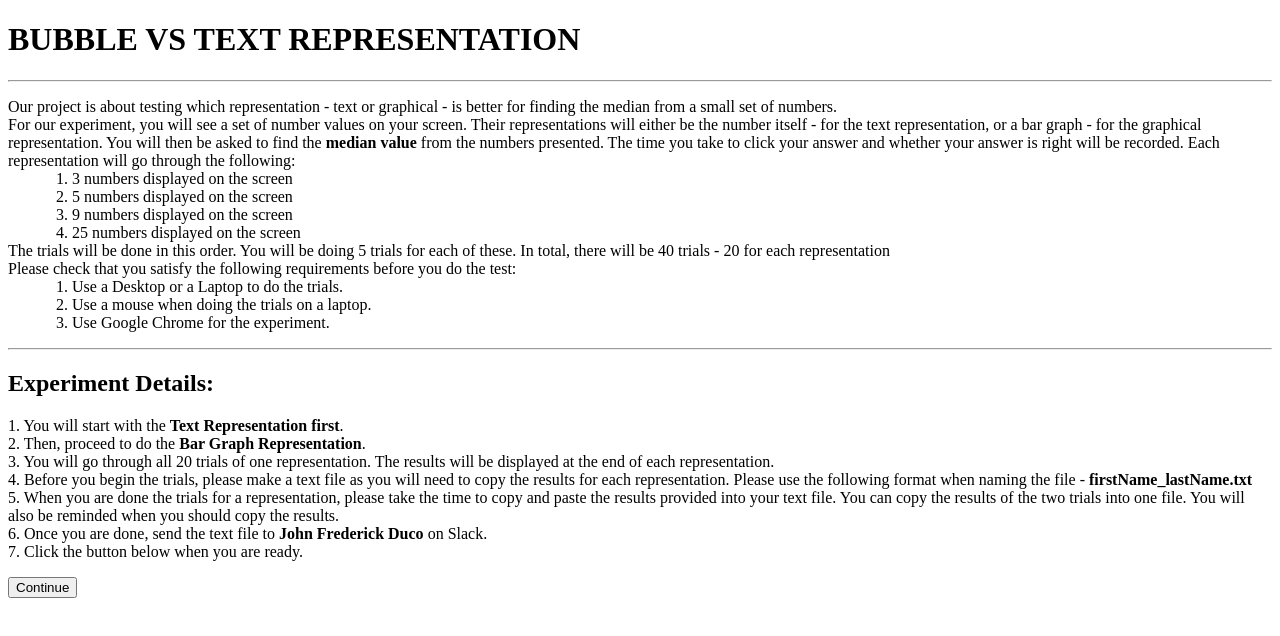
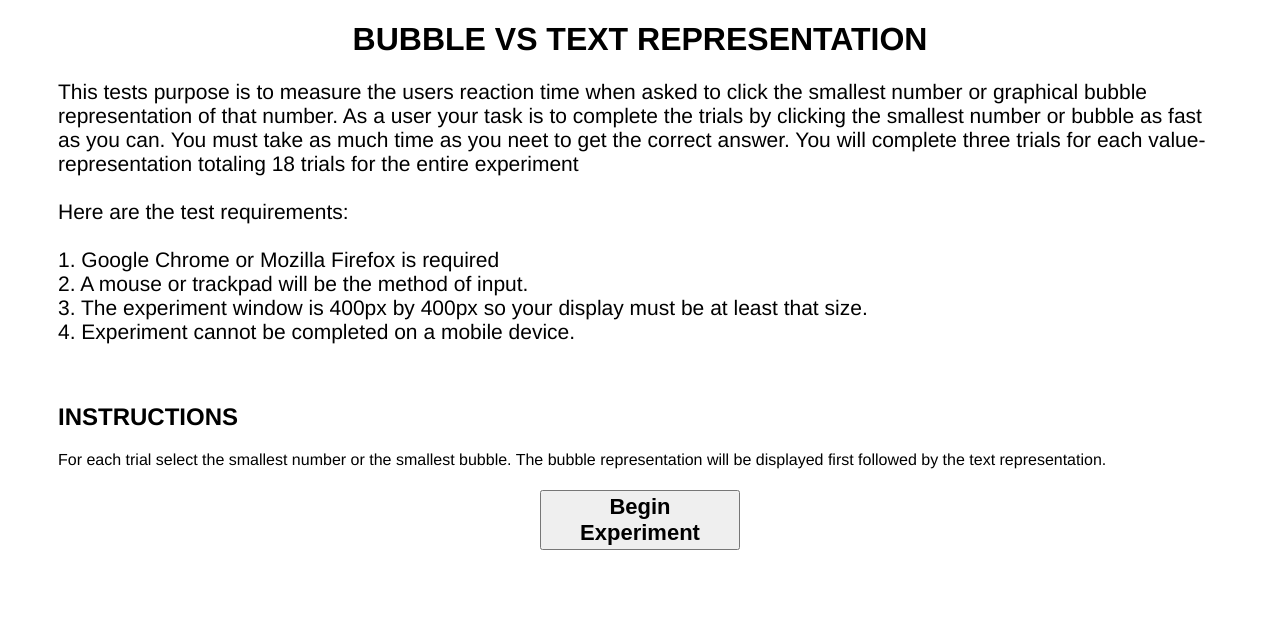
Before and after one commit to benguarasci/benguarasci.github.io, a plain HTML site: page index.html in a window 1280 px wide. Drawn offline with Linux system fonts and the light colour scheme.

Commit message:
ben commit

```diff
--- a/index.html
+++ b/index.html
@@ -1,68 +1,44 @@
-<!-- <html>
-<head>
-<h1 class = 'c1'>
-    welcome
-</h1>
+<!DOCTYPE html>
 
-  <link rel="stylesheet" href="stylesheet.css">
-
-</head>
-
-<body>
-  <script src="main.js"></script>
-
-</body>
-</html> -->
-
-<!DOCTYPE html>
+<link rel="stylesheet" href="stylesheet.css">
 <html>
 <head>
-	<h1>BUBBLE VS TEXT REPRESENTATION</h1>
-
-
+	<h1 class="test">BUBBLE VS TEXT REPRESENTATION</h1>
 </head>
 
 <body>
 <script type="text/javascript" src="main.js"></script>
 <div class="header">
 	<h1 id="title_text"></h1>
-</div><hr>
+
 
 <div id="details">
-	<p> Our project is about testing which representation - text or graphical - is better for finding the median from a small set of numbers. <br>
-		For our experiment, you will see a set of number values on your screen. Their representations will either be the number itself - for the text representation, or a bar
-		graph - for the graphical representation. You will then be asked to find the <b>median value</b> from the numbers presented.
-		The time you take to click your answer and whether your answer is right will be recorded. Each representation will go through the following: <br>
-			&emsp;&emsp;&emsp;1. 3 numbers displayed on the screen <br>
-			&emsp;&emsp;&emsp;2. 5 numbers displayed on the screen <br>
-			&emsp;&emsp;&emsp;3. 9 numbers displayed on the screen <br>
-			&emsp;&emsp;&emsp;4. 25 numbers displayed on the screen <br>
-		The trials will be done in this order.
-		You will be doing 5 trials for each of these. In total, there will be 40 trials - 20 for each representation <br>
-		Please check that you satisfy the following requirements before you do the test: <br>
-			&emsp;&emsp;&emsp;1. Use a Desktop or a Laptop to do the trials. <br>
-			&emsp;&emsp;&emsp;2. Use a mouse when doing the trials on a laptop. <br>
-			&emsp;&emsp;&emsp;3. Use Google Chrome for the experiment. <br>
+	<p>This tests purpose is to measure the users reaction time when asked to click the smallest number or graphical bubble representation of that number.
+        As a user your task is to complete the trials by clicking the smallest number or bubble as fast as you can.
+        You must take as much time as you neet to get the correct answer.
+        You will complete three trials for each value-representation totaling 18 trials for the entire experiment
+        <br>
+        <br>
+
+		Here are the test requirements: <br> <br>
+			1. Google Chrome or Mozilla Firefox is required <br>
+			2. A mouse or trackpad will be the method of input. <br>
+			3. The experiment window is 400px by 400px so your display must be at least that size. <br>
+            4. Experiment cannot be completed on a mobile device. <br>
 </p>
 </div>
-<hr>
-<div id="instructions">
-	<h2 id="test">Experiment Details:</h2>
-	<p>
-		1. You will start with the <b>Text Representation first</b>.<br>
-		2. Then, proceed to do the <b>Bar Graph Representation</b>.<br>
-		3. You will go through all 20 trials of one representation. The results will be displayed at the end of each representation.<br>
-		4. Before you begin the trials, please make a text file as you will need to copy the results for each representation.
-			Please use the following format when naming the file - <b>firstName_lastName.txt</b> <br>
-		5. When you are done the trials for a representation, please take the time to copy and paste the results provided into your text file.
-			You can copy the results of the two trials into one file. You will also be reminded when you should copy the results.<br>
-		6. Once you are done, send the text file to <b>John Frederick Duco</b> on Slack.<br>
-		7. Click the button below when you are ready.<br>
-	</p>
-</div>
+<br>
+<div id="details">
+
+    <h2>INSTRUCTIONS</h2>
+    For each trial select the smallest number or the smallest bubble.
+    The bubble representation will be displayed first followed by the text representation.
+
+
+</p>
 
 <div id="next_page1">
-	<button type="button" onclick="location.href='text.html'">Continue</button><br>
+	<button type="button" onclick="location.href='bubbles.html'">Begin Experiment</button><br>
 </div>
 
 
--- a/stylesheet.css
+++ b/stylesheet.css
@@ -1,5 +1,9 @@
+.test{
+	font-family: Helvetica, sans-serif;
+}
+
 body {
-	font-family: Monsterrat;
+	font-family: Helvetica, sans-serif;
 }
 h1 {
 	text-align: center;
```
Also changed, not shown: bubbles.html (+7 -11 lines), text.html (+7 -9 lines).
